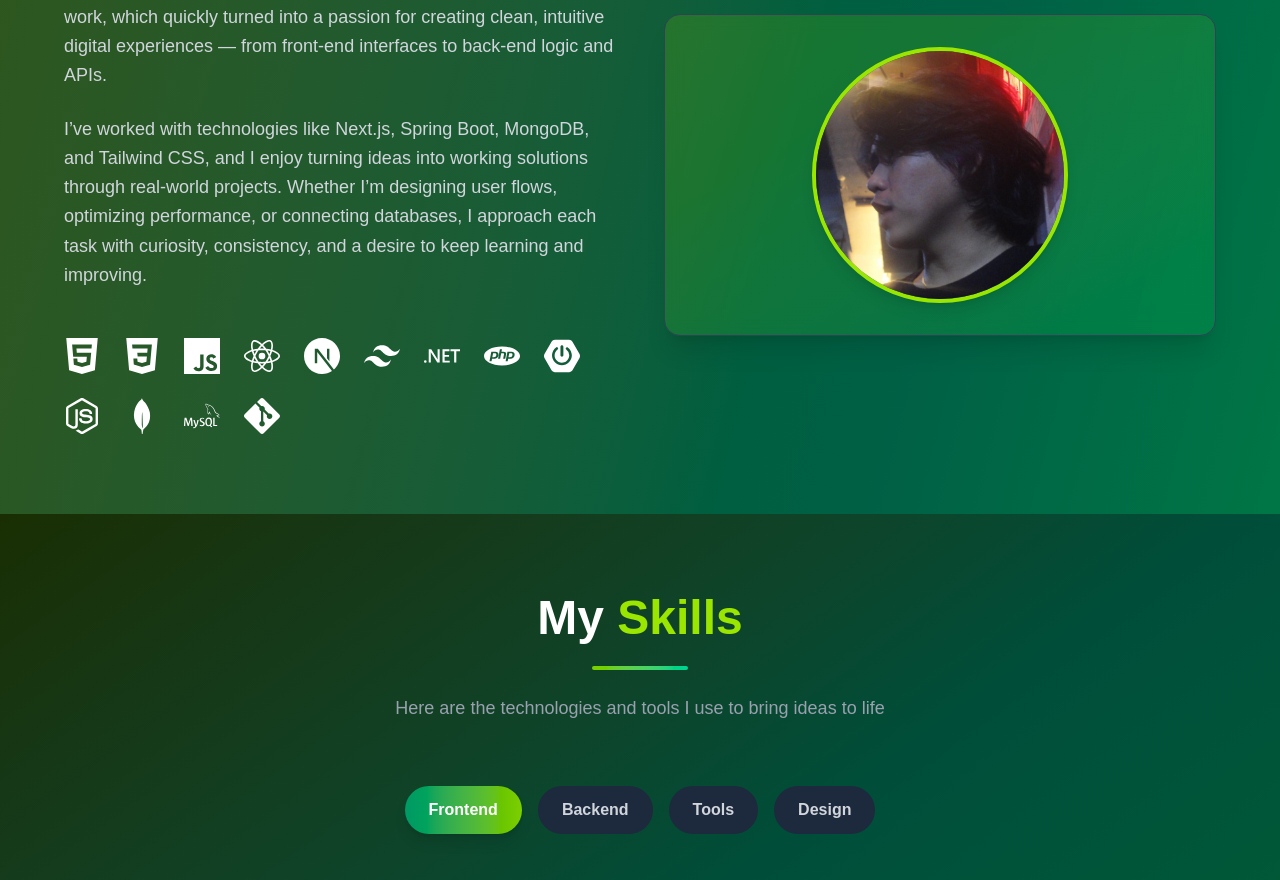
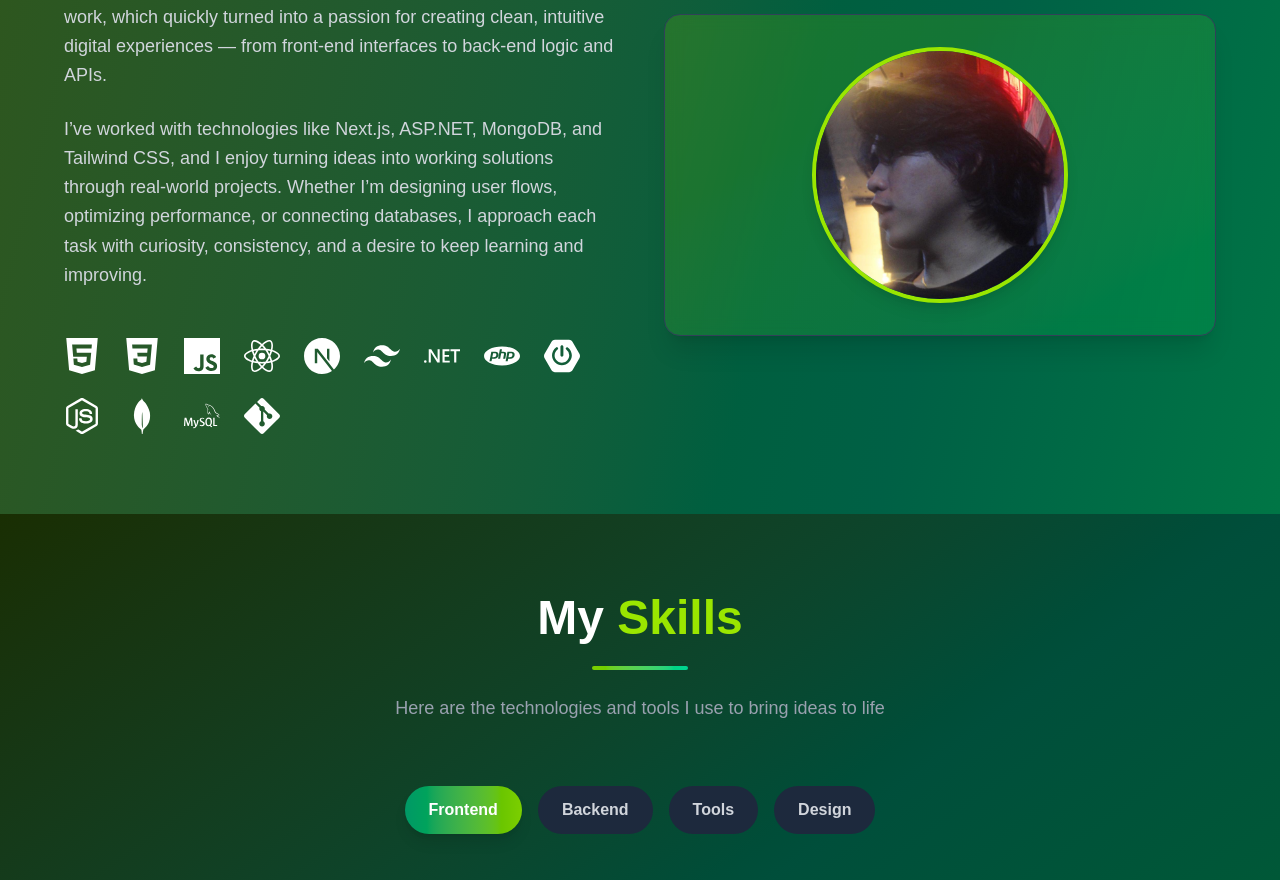
Before and after one commit to Tuplano/Portfolio, a Next.js app: page / in a window 1280 px wide. Shown: the part 1105-1985 px from the top of the page. Built offline with nearby package versions, Linux system fonts and the light colour scheme.

Commit message:
minor changes

```diff
--- a/app/components/About.tsx
+++ b/app/components/About.tsx
@@ -39,7 +39,7 @@ export default function About() {
             </p>
 
             <p className="text-gray-300 text-lg leading-relaxed">
-              I’ve worked with technologies like Next.js, Spring Boot, MongoDB,
+              I’ve worked with technologies like Next.js, ASP.NET, MongoDB,
               and Tailwind CSS, and I enjoy turning ideas into working solutions
               through real-world projects. Whether I’m designing user flows,
               optimizing performance, or connecting databases, I approach each
```
